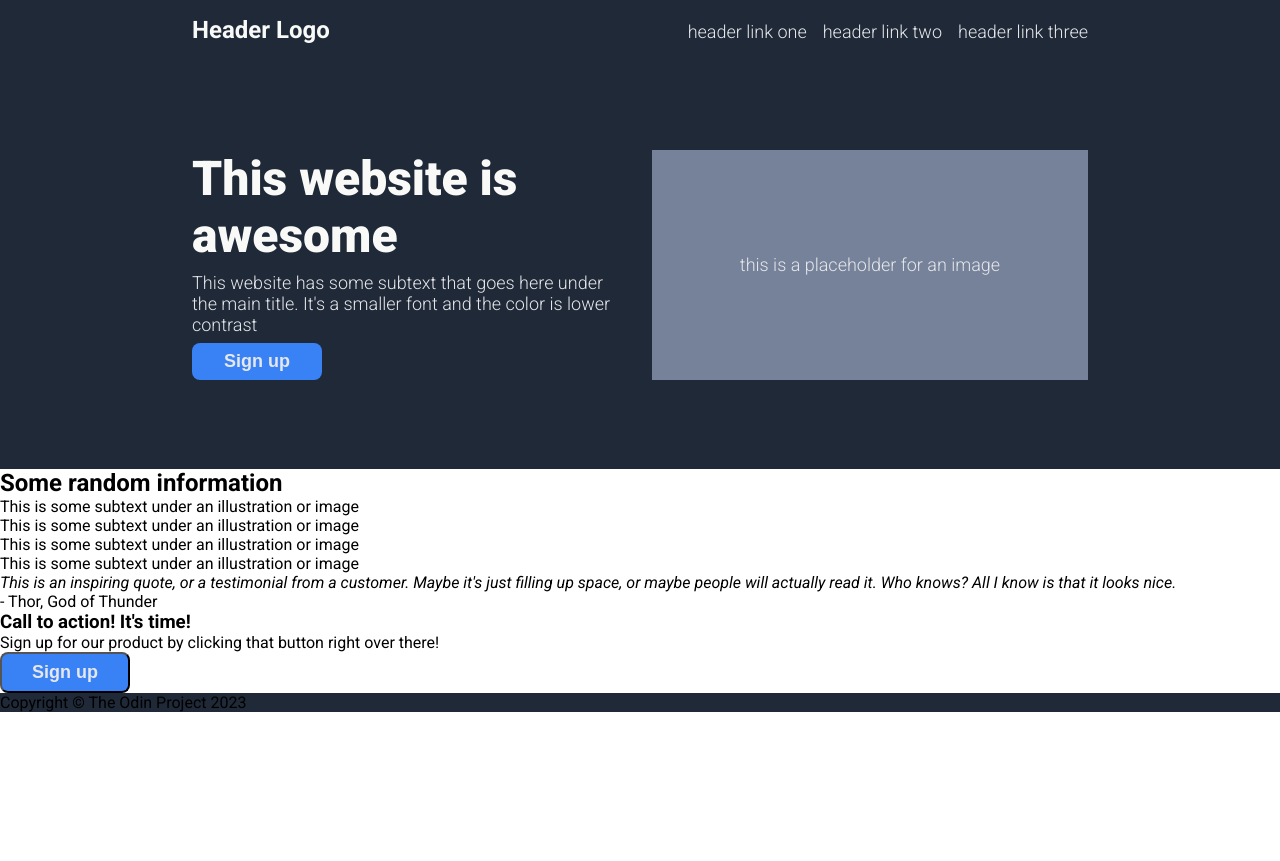
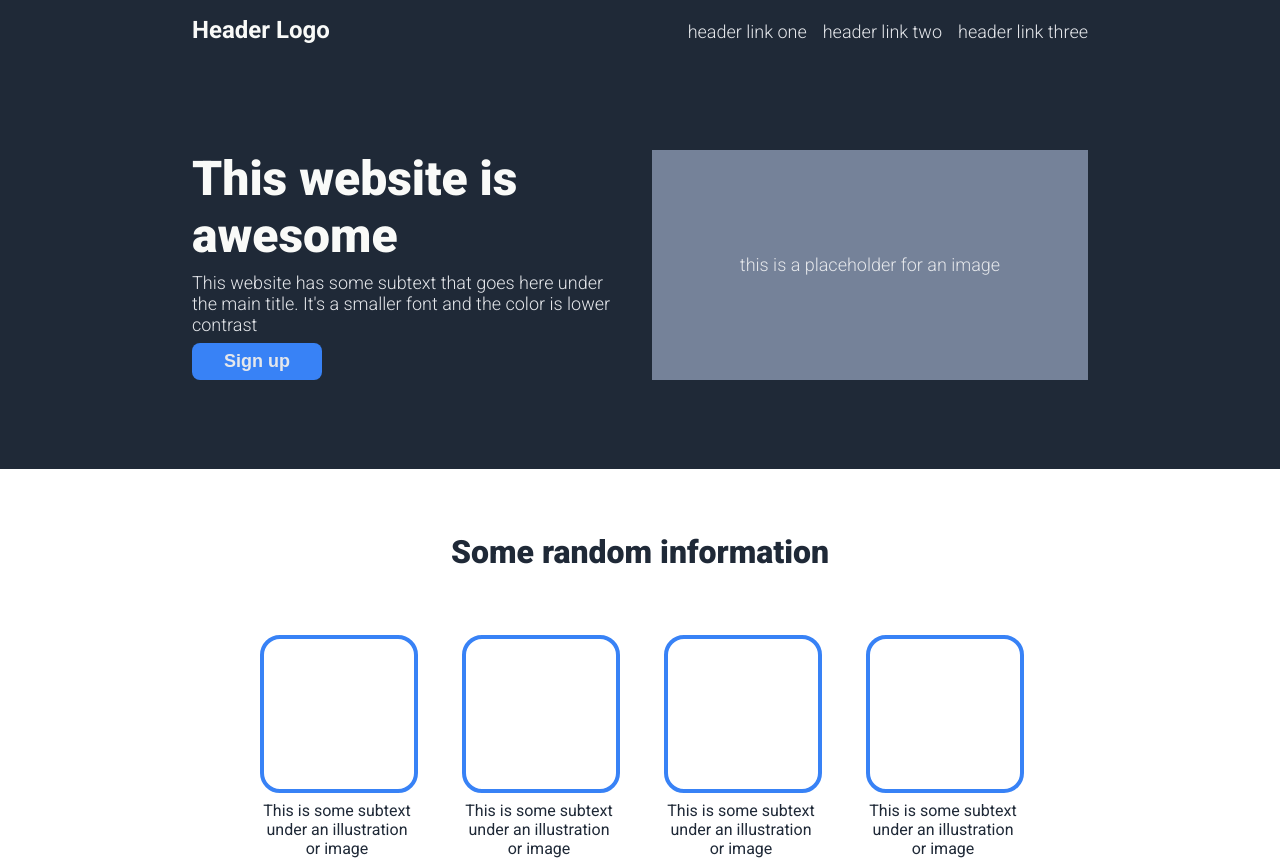
Before and after one commit to Galescape/landing-page, a plain HTML site: page index.html in a window 1280 px wide. Shown: the top 861 px of the page. Before the commit the page ends 800 px from the top, so only its background shows below. Drawn offline with Linux system fonts and the light colour scheme.

Commit message:
Add style to the second section
I'm not sure if this would be the most optimal way to style this section, unsure about my padding choices. However, still learning.

```diff
--- a/styles.css
+++ b/styles.css
@@ -102,3 +102,44 @@ a {
     font-size: 18px;
     font-weight: 300;
 }
+
+/* Section two */
+
+.section-two {
+    display: flex;
+    flex-direction: column;
+    padding-bottom: 10%;
+}
+
+.section-two > h2 {
+    font-size: 32px;
+    font-weight: 900;
+    color: #1f2937;
+    text-align: center;
+    padding: 5%;
+}
+
+.card-container {
+    display: flex;
+    gap: 48px;
+    justify-content: center;
+    align-items: center;
+    flex-wrap: wrap;
+}
+
+.cards {
+    display: flex;
+    flex-direction: column;
+    color: #1f2937;
+    font-weight: 400;
+    max-width: 154px;
+    gap: 8px;
+    text-align: center;
+}
+
+.card {
+    border: 4px solid #3882f6;
+    width: 150px;
+    height: 150px;
+    border-radius: 20px;
+}
```
